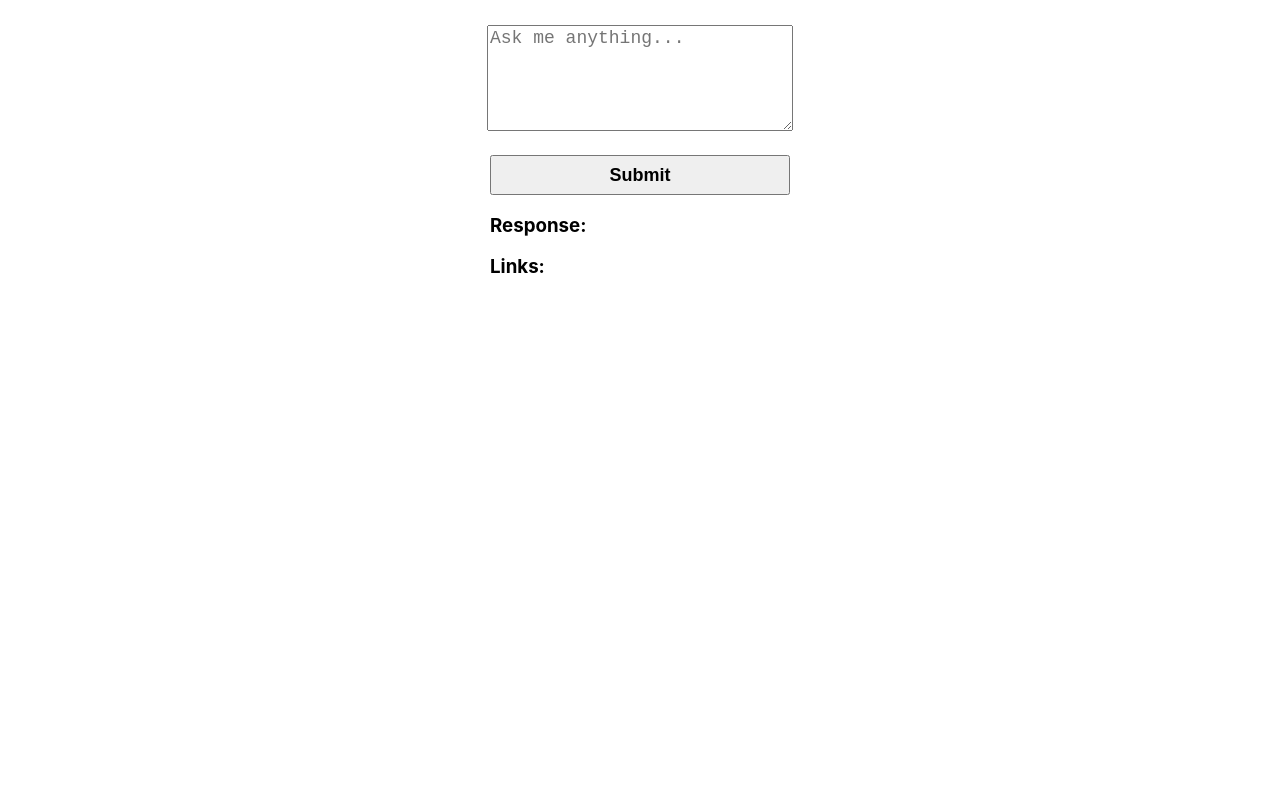
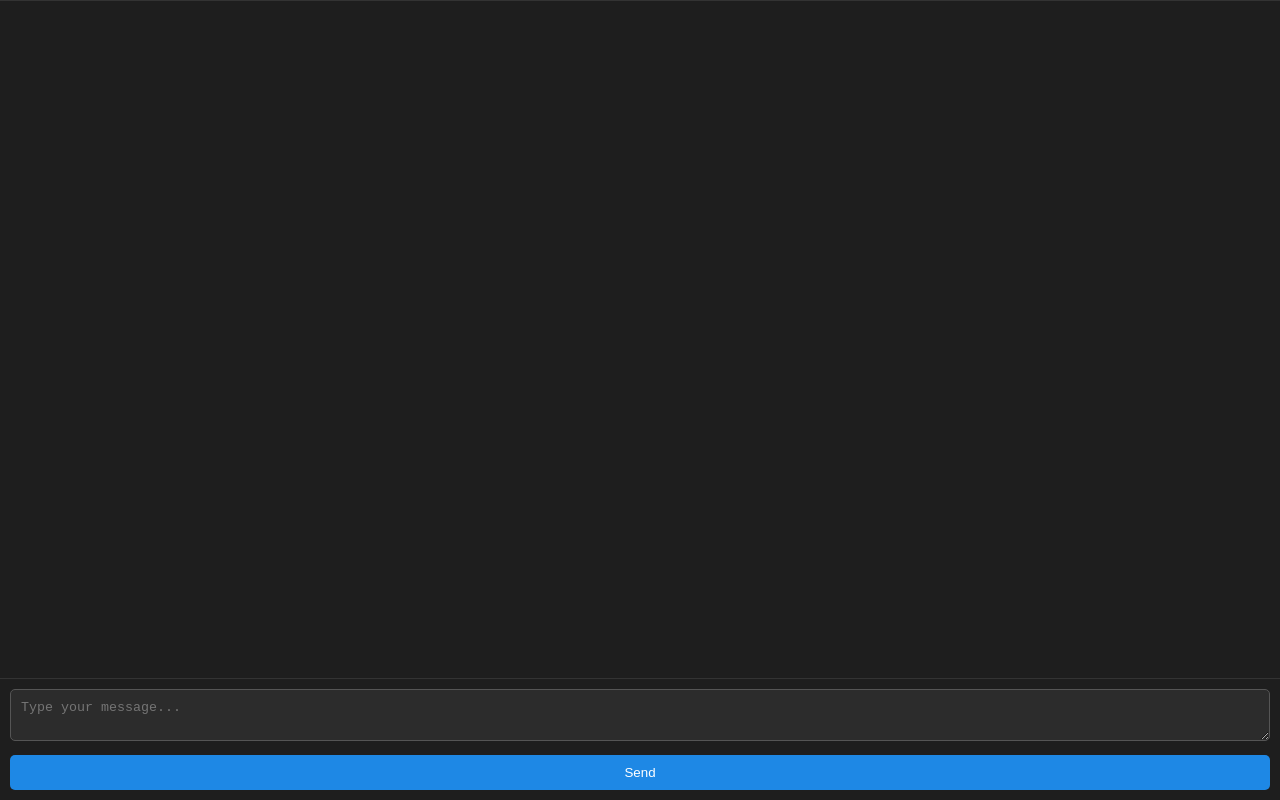
Before and after one commit to sg-bfoster/rabinforest, a React (Create React App) app: page / in a window 1280 px wide. Built offline with nearby package versions, Linux system fonts and the light colour scheme.

Commit message:
convert to text app

```diff
--- a/src/App.css
+++ b/src/App.css
@@ -1,69 +1,119 @@
+/* General App layout */
 .App {
-  text-align: center;
-  margin: 5px 15px;
+  display: flex;
+  flex-direction: column;
+  height: 100vh;
+  background-color: #121212; /* Dark background */
+  color: #e0e0e0; /* Light text color */
 }
 
-.App-logo {
-  height: 40vmin;
-  pointer-events: none;
+.conversation {
+  flex-grow: 1;
+  overflow-y: auto;
+  padding: 20px;
+  background-color: #1e1e1e; /* Darker background for conversation area */
+  border-top: 1px solid #333; /* Subtle border */
 }
 
-@media (prefers-reduced-motion: no-preference) {
-  .App-logo {
-    animation: App-logo-spin infinite 20s linear;
-  }
+.conversation div {
+  margin-bottom: 10px;
 }
 
-.App-header {
-  background-color: #282c34;
-  min-height: 100vh;
-  display: flex;
-  flex-direction: column;
-  align-items: center;
-  justify-content: center;
-  font-size: calc(10px + 2vmin);
-  color: white;
+.conversation .user-message {
+  text-align: right;
 }
 
-.App-link {
-  color: #61dafb;
+.conversation .assistant-message {
+  text-align: left;
 }
 
-@keyframes App-logo-spin {
-  from {
-    transform: rotate(0deg);
-  }
-  to {
-    transform: rotate(360deg);
-  }
+.message-bubble {
+  display: inline-block;
+  padding: 10px;
+  border-radius: 10px;
+  max-width: 70%;
+  color: #e0e0e0; /* Light text color */
 }
 
-button {
-  margin-top: 20px;
-  width: 300px;
-  height: 40px;
-  font-weight: bold;
-  font-size: 18px;
-}
-textarea {
-  font-size: 18px;
+.user-message .message-bubble {
+  background-color: #2e7d32; /* Darker green for user messages */
 }
 
+.assistant-message .message-bubble {
+  background-color: #333; /* Dark gray for assistant messages */
+}
+
+/* Input container styling */
+.input-container {
+  padding: 10px;
+  border-top: 1px solid #333;
+  background-color: #1e1e1e; /* Darker background */
+}
+
+/* Textarea styling */
+.input-container textarea {
+  width: 100%;
+  padding: 10px;
+  border-radius: 5px;
+  box-sizing: border-box;
+  background-color: #2c2c2c; /* Dark background for textarea */
+  color: #e0e0e0; /* Light text color */
+  border: 1px solid #555; /* Border for textarea */
+}
+
+/* Button styling */
+.input-container button {
+  display: block;
+  width: 100%;
+  margin-top: 10px;
+  padding: 10px;
+  background-color: #1e88e5; /* Blue button color */
+  color: white;
+  border: none;
+  border-radius: 5px;
+  cursor: pointer;
+}
+
+.input-container button:disabled {
+  background-color: #555; /* Darker gray for disabled button */
+}
+
+/* Links container styling */
+.links-container h3 {
+  color: #e0e0e0; /* Light text color for headings */
+}
+
+.links-container p a {
+  color: #90caf9; /* Light blue for links */
+}
+
+/* Error message styling */
+.error {
+  width: 100%;
+  background-color: #e57373; /* Dark red for errors */
+  color: #e0e0e0; /* Light text color */
+  height: 30px;
+  line-height: 30px;
+  margin-bottom: 10px;
+  border-radius: 5px;
+  text-align: center;
+}
+
+/* Spinner styling */
 .spinner {
   margin: 5px auto;
   font-size: 18px;
   text-align: center;
-  color: #333;
+  color: #90caf9; /* Light blue color */
 }
 
-/* Example of a spinner animation */
 .spinner::after {
   content: " ";
   display: inline-block;
   width: 10px;
   height: 10px;
-  border: 2px solid #f3f3f3;
-  border-top: 2px solid #3498db;
+  border: 2px solid #555;
+  border-top: 2px solid #90caf9; /* Light blue spinner */
   border-radius: 50%;
   animation: spin 1s linear infinite;
 }
@@ -73,22 +123,15 @@ textarea {
   100% { transform: rotate(360deg); }
 }
 
+/* Transition for the response section */
 .response {
   max-width: 300px;
   margin: auto;
   text-align: left;
   opacity: 1;
-  transition: opacity 0.3s ease; /* Add transition for a smooth effect */
+  transition: opacity 0.3s ease;
 }
 
 .response.loading {
   opacity: 0.25; /* Lowered opacity */
 }
-
-.error {
-  width: 100%;
-  background-color: #ffaaaa;
-  height: 30px;
-  line-height: 30px;
-  margin-bottom: 10px;
-}
--- a/src/App.js
+++ b/src/App.js
@@ -1,83 +1,125 @@
 import './App.css';
-import React, { useState } from 'react';
+import React, { useState, useEffect, useRef } from 'react';
 
 function App() {
   const [inputText, setInputText] = useState('');
-  const [response, setResponse] = useState({ answer: '', links: [] });
+  const [conversation, setConversation] = useState([]); // Store the conversation history (for display only)
+  const [links, setLinks] = useState([]); // Store the links
   const [loading, setLoading] = useState(false);
   const [error, setError] = useState(false);
+  const [threadId, setThreadId] = useState(sessionStorage.getItem('threadId') || null); // Store the thread ID
+  const conversationEndRef = useRef(null); // Ref to scroll to the bottom of the conversation
+
+  // Function to convert newlines to <br /> tags
+  const convertNewlinesToBr = (text) => {
+    return text.replace(/\n/g, '<br />');
+  };
 
   const handleSubmit = async () => {
     if (inputText !== '') {
       setLoading(true);  // Show the spinner
       setError(false);  // Reset the error state
+
+      // Add user's input to the conversation (for display)
+      const updatedConversation = [...conversation, { role: 'user', content: inputText }];
+      setConversation(updatedConversation);
+
       try {
         const res = await fetch('https://bfoster-services.herokuapp.com/ai/assistant', {
           method: 'POST',
           headers: {
             'Content-Type': 'application/json',
           },
-          body: JSON.stringify({ prompt: inputText }),
+          body: JSON.stringify({
+            prompt: inputText, // Send only the new user prompt
+            threadId: threadId // Send the existing threadId, if any
+          }),
         });
 
-        // const contentType = res.headers.get('content-type');
         let data = await res.json();
+        console.log('data:', data);
 
-        if (isProperObject(data)) {
-          setResponse(data); // Update the response with the object
-        } else if (typeof data === 'string') {
-          setResponse({ answer: data, links: [] }); // Handle string response
+        // Save the threadId if it's returned (for first request)
+        if (data.threadId) {
+          setThreadId(data.threadId);
+          localStorage.setItem('threadId', data.threadId); // Persist the threadId
+        }
+
+        if (data.answer) {
+          let parsedAnswer = data.answer;
+
+          // Parse the answer JSON string to extract the content
+          try {
+            const parsedObject = JSON.parse(data.answer);
+            parsedAnswer = parsedObject.answer;
+          } catch (e) {
+            console.log('Failed to parse JSON, treating as a regular string.');
+          }
+
+          // Add AI's response to the conversation (for display)
+          setConversation(prev => [...prev, { role: 'assistant', content: convertNewlinesToBr(parsedAnswer) }]);
+          setLinks(data.links || []); // Update links if present
         } else {
           setError(true);
-          setResponse({ answer: "An unexpected error occurred.", links: [] });
+          setConversation(prev => [...prev, { role: 'assistant', content: "An unexpected error occurred." }]);
+          setLinks([]); // Clear links on error
         }
 
       } catch (error) {
-        console.error('Error:', error);
-        setResponse({ answer: "", links: [] });
-        setError(true);  // Show the error message
+        console.log('Error:', error);
+        setError(true);
+        setConversation(prev => [...prev, { role: 'assistant', content: "An error occurred. Please try again." }]);
+        setLinks([]); // Clear links on error
       } finally {
         setLoading(false);  // Hide the spinner
+        setInputText('');  // Clear input field
       }
     }
   };
 
-  function isProperObject(obj) {
-    return typeof obj === 'object' && obj !== null && !Array.isArray(obj);
-  }
-
-  // Function to format the answer by replacing newlines with <br/>
-  const formatAnswer = (text) => {
-    return text.split('\n').join('<br/>');
-  };
+  // Scroll to the bottom of the conversation when a new message is added
+  useEffect(() => {
+    conversationEndRef.current?.scrollIntoView({ behavior: "smooth" });
+  }, [conversation]);
 
   return (
     <div className="App">
-      <br />
-      {error && <div className="error">There was an error. Try again.</div>}
-      <textarea
-        style={{ width: '300px', margin: 'auto', textAlign: 'left' }}
-        value={inputText}
-        onChange={(e) => setInputText(e.target.value)}
-        rows="5"
-        cols="40"
-        placeholder="Ask me anything..."
-      />
-      <br />
-      <button onClick={handleSubmit}>
-        {!loading && <span>Submit</span>}
-        {loading && <span className="spinner">Thinking...</span>}
-      </button>
+      <div className="conversation">
+        {conversation.map((msg, index) => (
+          <div key={index} className={msg.role === 'user' ? 'user-message' : 'assistant-message'}>
+            <div className="message-bubble">
+              <p dangerouslySetInnerHTML={{ __html: msg.content }} style={{ margin: 0 }}></p>
+            </div>
+          </div>
+        ))}
+        <div ref={conversationEndRef} />
+      </div>
 
-      <div className={`response ${loading ? 'loading' : ''}`}>
-        <h3>Response:</h3>
-        <p dangerouslySetInnerHTML={{ __html: formatAnswer(response.answer) }}></p>
-        <h3>Links:</h3>
-        {response.links && response.links.map((item, index) => (
-          <p key={index}>
-            <a target="_blank" rel="noopener noreferrer" href={item}>{item}</a>
-          </p>
-        ))}
+      <div className="links-container">
+        {links.length > 0 && (
+          <div>
+            <h3>Links:</h3>
+              {links.map((link, index) => (
+                <p key={index}>
+                  <a href={link} target="_blank" rel="noopener noreferrer">{link}</a>
+                </p>
+              ))}
+          </div>
+        )}
+      </div>
+
+      <div className="input-container">
+        {error && <div className="error">There was an error. Try again.</div>}
+        <textarea
+          value={inputText}
+          onChange={(e) => setInputText(e.target.value)}
+          rows="2"
+          placeholder="Type your message..."
+          onKeyPress={(e) => e.key === 'Enter' ? handleSubmit() : null}
+        />
+        <button onClick={handleSubmit} disabled={loading}>
+          {loading ? <span>Thinking...</span> : <span>Send</span>}
+        </button>
       </div>
     </div>
   );
```
